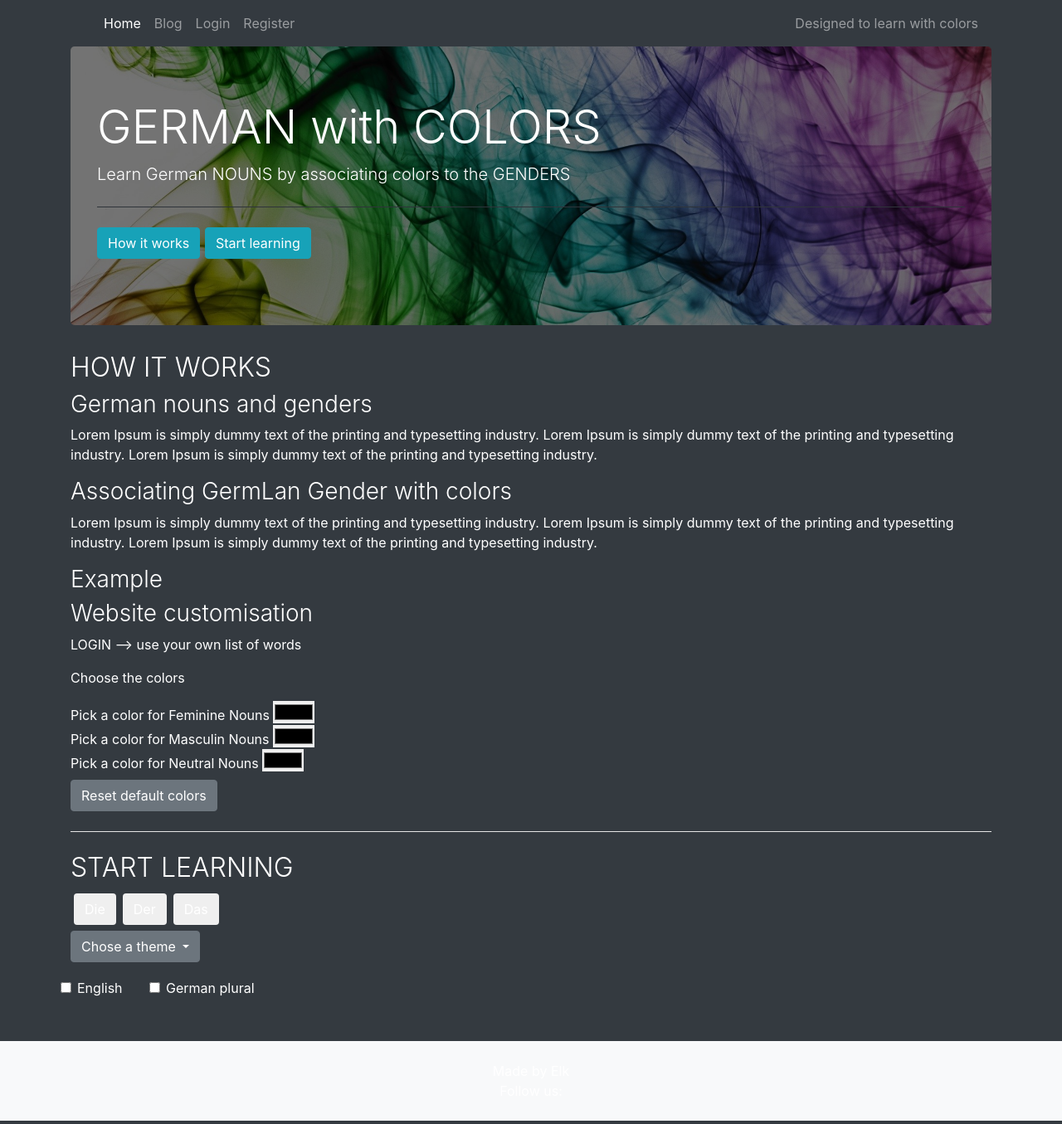
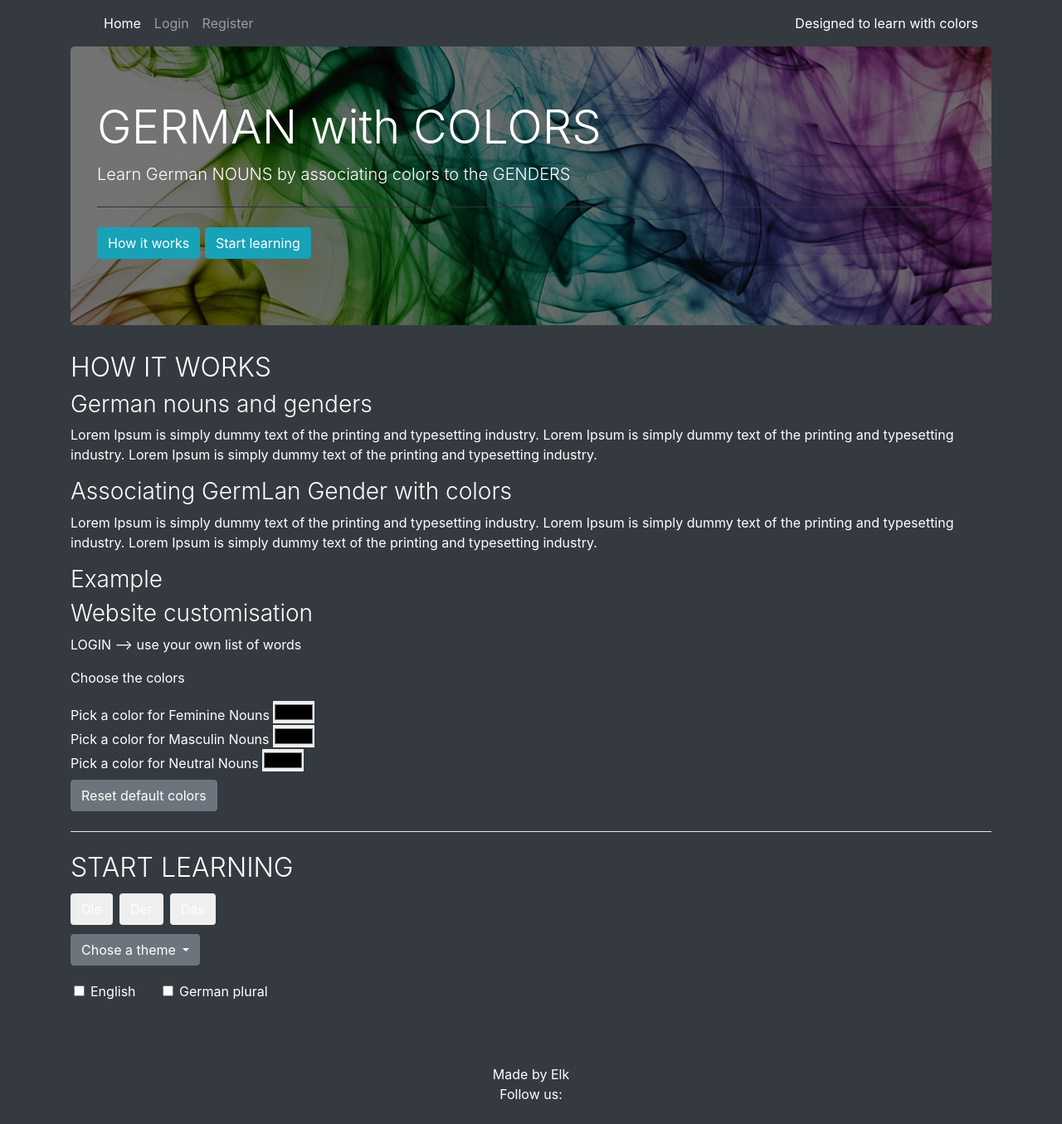
Before and after one commit to LaurePiechaczyk/project4-code-institute-django, a Django app: page / in a window 1280 px wide. Shown: the whole page at 83% size. Run offline with Django 3.2, Linux system fonts and the light colour scheme; data that the repository does not hold is empty; some libraries are stand-ins or nearby versions.

Commit message:
UX in home and footer, changing margins and colors

```diff
--- a/static/css/style.css
+++ b/static/css/style.css
@@ -27,10 +27,8 @@
 }
 
 
-
 .diederdas-btn-group, .dropdown {
   display: flex;
-
   padding-bottom: 3px;
 }
 
--- a/static/scripts/home/home.js
+++ b/static/scripts/home/home.js
@@ -1,7 +1,41 @@
-//console.log("fffffffffff")
+// ------------ ANIMATION HERO
+TweenLite.set('.under-title',{x:'-100%'})
+TweenLite.set('.hero-btn', {opacity:0})
+
+const TL = gsap.timeline();
+
+TL
+//.to('.main-title', {x:0, duration:2})
+.to('.under-title', {x:0, duration:1},)
+.to('.hero-btn', {opacity:1})
+
+//------------ Main title
+var randomColor;
+
+$(".main-title").hover(function(){
+    getColor();
+    gsap.to('.main-title-animation', {
+        text:"LEARN using",
+        color:randomColor,
+        duration:1,
+    });
+  },
+   function(){
+    getColor();
+    gsap.to('.main-title-animation', {
+        text:"GERMAN in",
+        color:randomColor,
+        duration:1,
+    });
+});
+
+function  getColor() {
+    var colors = ['#a8c3ed','#f0b6db','#b6e5f0','#f0deb6','#cef5ea', 'white','#c23d51','#4280c2','#4abf92'];
+    randomColor = colors[Math.floor(Math.random()*colors.length)];
+}
+
 
 //-------------- colors picker
-
 const femininColorPicker = document.getElementById('feminin-color-picker');
 const masculinColorPicker = document.getElementById('masculin-color-picker');
 const neutralColorPicker = document.getElementById('neutral-color-picker');
@@ -77,42 +111,7 @@
     localStorage.setItem('neutralBackground',neutralBackground);
 });
 
-
-// ------------ ANIMATION HERO
-TweenLite.set('.under-title',{x:'-100%'})
-TweenLite.set('.hero-btn', {opacity:0})
-
-const TL = gsap.timeline();
-
-TL
-//.to('.main-title', {x:0, duration:2})
-.to('.under-title', {x:0, duration:1},)
-.to('.hero-btn', {opacity:1})
-
-//------------ Main title
-var randomColor;
-
-$(".main-title").hover(function(){
-    getColor();
-    gsap.to('.main-title-animation', {
-        text:"LEARN using",
-        color:randomColor,
-        duration:1,
-    });
-  },
-   function(){
-    getColor();
-    gsap.to('.main-title-animation', {
-        text:"GERMAN in",
-        color:randomColor,
-        duration:1,
-    });
-});
-
-function  getColor() {
-    var colors = ['#a8c3ed','#f0b6db','#b6e5f0','#f0deb6','#cef5ea', 'white',];
-    randomColor = colors[Math.floor(Math.random()*colors.length)];
-}
+//------------ English plural versions
 
 
 // When english is checked --> display english
--- a/templates/base.html
+++ b/templates/base.html
@@ -36,9 +36,6 @@
         <li class="nav-item active">
             <a class="nav-link" href="{% url 'home' %}">Home <span class="sr-only">(current)</span></a>
         </li>
-        <li class="nav-item">
-            <a class="nav-link" href="#">Blog</a>
-        </li>
 
         {% if user.is_authenticated %}
         <li class="nav-item">
@@ -57,7 +54,7 @@
         {% endif %}
 
         </ul>
-        <span class="navbar-text">
+        <span class="navbar-text text-white">
         Designed to learn with colors
         </span>
     </div>
@@ -67,7 +64,7 @@
 <!-- Content Goes here -->
 {% endblock content %}
 
-<footer class="footer mt-auto py-4 bg-light">
+<footer class="footer mt-auto py-4 bg-dark">
     <p class="m-0 text-center">Made by Elk</p>
     <p class="m-0 text-center">Follow us: </p>
 </footer>
--- a/templates/home/index.html
+++ b/templates/home/index.html
@@ -57,23 +57,22 @@
 
   <!-- butons die der das -->
   {% if theme.id %}
-                            <div class="die-der-das-buttons">
+    <div class="diederdas-btn-group">
       <a href="{% url 'categorie_feminine' theme.id %}">
-                                <button type="submit" class="btn feminin m-1">die</button>
+        <button type="submit" class="btn mt-1 mr-1  diederdas-btn feminin-bg">Die</button>
       </a>
 
       <a href="{% url 'categorie_masculine' theme.id %}">
-                                <button type="submit" class="btn masculin m-1">der</button>
+        <button type="submit" class="btn m-1 diederdas-btn masculin-bg">Der</button>
       </a>
-
       <a href="#">
-                                <button type="submit" class="btn neutral m-1">das</button>
+        <button type="submit" class="btn m-1 diederdas-btn neutral-bg ">Das</button>
       </a>
     </div>
   {% else %}
     <div class="diederdas-btn-group">
       <a href="{% url 'feminine' %}">
-        <button type="submit" class="btn m-1 diederdas-btn feminin-bg">Die</button>
+        <button type="submit" class="btn mt-1 mr-1  diederdas-btn feminin-bg">Die</button>
       </a>
 
       <a href="{% url 'masculine' %}">
@@ -87,7 +86,7 @@
 
   <!-- Themes -->
   <div class="dropdown">
-    <button class="btn btn-secondary dropdown-toggle mb-3" type="button" id="dropdownMenuButton" data-toggle="dropdown" aria-haspopup="true" aria-expanded="false">
+    <button class="btn btn-secondary dropdown-toggle mb-3 mt-1" type="button" id="dropdownMenuButton" data-toggle="dropdown" aria-haspopup="true" aria-expanded="false">
       {{theme}}
     </button>
     <div class="dropdown-menu" aria-labelledby="dropdownMenuButton">
@@ -100,7 +99,7 @@
 
   <div class="all-words-display-container">
     <!-- traduction and plural  -->
-    <label class="form-check-label ml-2 mr-5 mb-1">
+    <label class="form-check-label ml-4 mr-5 mb-1">
       <input type="checkbox" class="form-check-input" id="english-check-box">English
     </label>
     <label class="form-check-label">
@@ -108,7 +107,7 @@
     </label>
 
     <!-- traduction and plural  -->
-    <div class="row">
+    <div class="row ml-1">
       {% for noun in nouns %}
         <div class="col-sm border border-dark text-center p-3 words-container
         {% if noun.gender %}{{ noun.gender|lower }}-bg {% endif %}">
@@ -118,7 +117,7 @@
         </div>
         {% if forloop.counter|divisibleby:3 %}
       </div>
-      <div class="row">
+      <div class="row ml-1">
         {% endif %}
       {% endfor %}
     </div>
```
Lines whose indentation alone changed are shown as unchanged.
